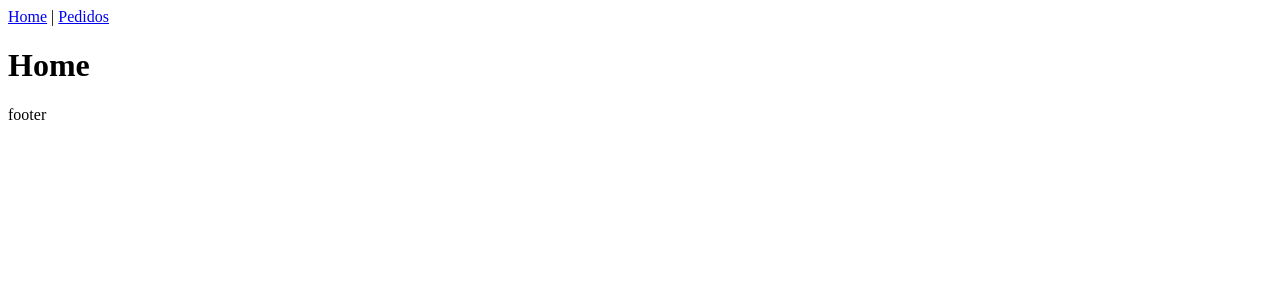
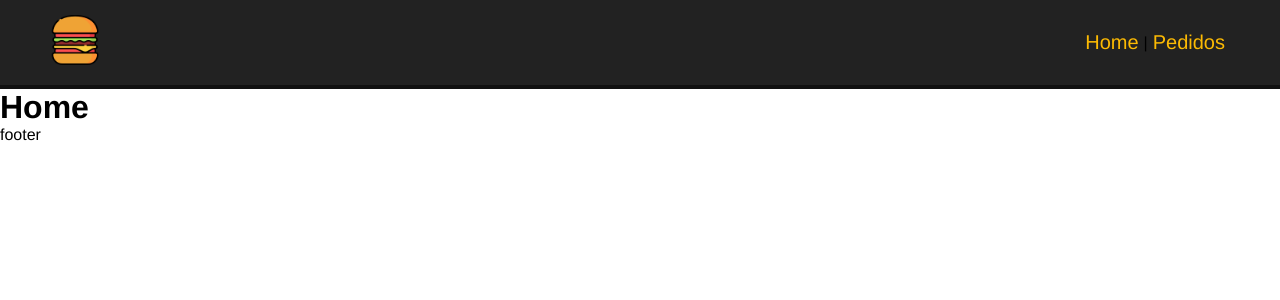
Before and after one commit to Davs06/projeto-make_you_burguer, a Vue app: page / in a window 1280 px wide. Shown: the top 300 px of the page. Built offline with nearby package versions, Linux system fonts and the light colour scheme.

Commit message:
criando/style navbar

```diff
--- a/src/App.vue
+++ b/src/App.vue
@@ -1,5 +1,5 @@
 <template>
-  <Navbar />
+  <Navbar :logo="logo_src" :alt="logo" />
   <router-view />
   <Footer />
 </template>
@@ -13,7 +13,22 @@
     Navbar,
     Footer,
   },
+  data() {
+    return {
+      logo_src: "/img/logo.png",
+      alt: "logo",
+    };
+  },
 };
 </script>
+
+
 <style>
+*{
+  margin:0;
+  padding: 0;
+  box-sizing: border-box;
+  font-family: helvetica;
+}
+
 </style>
--- a/src/components/Footer.vue
+++ b/src/components/Footer.vue
@@ -8,7 +8,7 @@
 
 <script>
 export default {
-    name:'Footer'
+    name:'Footer',
 }
 </script>
 
--- a/src/components/Navbar.vue
+++ b/src/components/Navbar.vue
@@ -1,7 +1,7 @@
 <template>
   <div id="nav">
     <nav>
-      <router-link to="#"><img src="" alt="" id="logo"></router-link>
+      <router-link to="/" id="logo-url"><img :src="logo" :alt="alt" id="logo"></router-link>
       <router-link to="/">Home</router-link> |
       <router-link to="/pedidos">Pedidos</router-link>
     </nav>
@@ -11,9 +11,46 @@
 <script>
 export default {
     name: 'Navbar',
+    props: ['logo', 'alt'],
 }
 </script>
 
 <style scoped>
 
+#nav{
+    margin: 0;
+    padding: 0;
+}
+nav{
+    padding:15px 50px;
+    background-color: #222;
+    border-bottom: 4px solid #111;
+    display: flex;
+    justify-content: flex-end;
+    align-items: center;
+
+}
+
+#logo-url {
+    margin: auto;
+    margin-left: 0;
+}
+
+nav a{
+    text-decoration: none;
+    font-size: 20px;
+    margin: 5px;
+    color: #fcba03;
+    transition:.5s;
+}
+
+nav a:hover{
+    color: #fff;
+}
+
+#logo{
+    width: 50px;
+    height: 50px;
+}
+
 </style>
```
